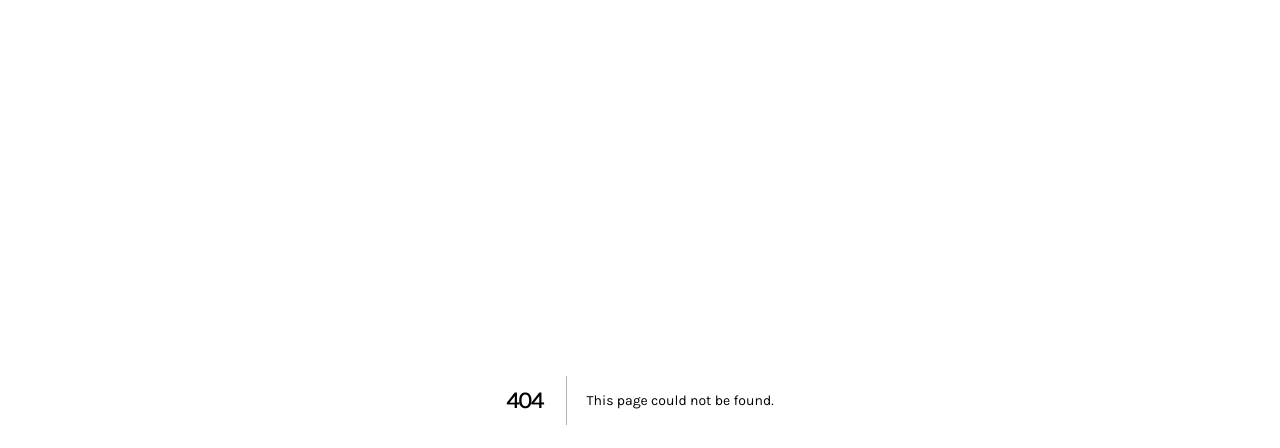
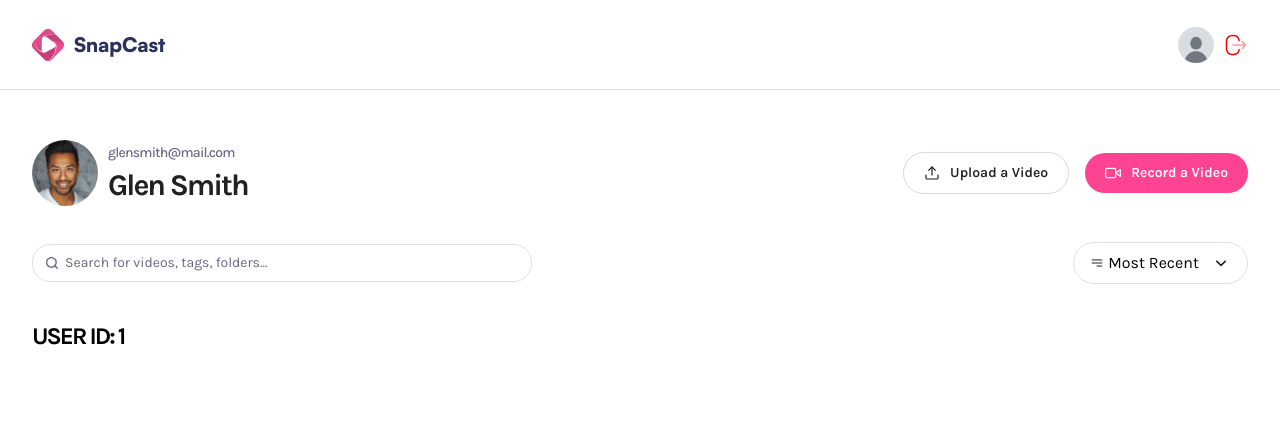
Before and after one commit to amaan-ur-raheman/snap-cast-video-sharing-app, a Next.js app: page /profile/1 in a window 1280 px wide. Before the commit this address had no page. Shown: the top 448 px of the page. Built offline with nearby package versions, Linux system fonts and the light colour scheme.

Commit message:
feat: restructure app layout and add new components
- Add new auth and root layout pages
- Implement Navbar, Header, and DropdownList components
- Remove old page.tsx and clean up constants

```diff
--- /dev/null
+++ b/app/(auth)/sign-in/page.tsx
@@ -0,0 +1,7 @@
+import React from "react";
+
+const Page = () => {
+	return <div>Auth</div>;
+};
+
+export default Page;
--- /dev/null
+++ b/app/(root)/layout.tsx
@@ -0,0 +1,13 @@
+import Navbar from "@/components/Navbar";
+import { ReactNode } from "react";
+
+const RootLayout = ({ children }: { children: ReactNode }) => {
+	return (
+		<div>
+			<Navbar />
+			{children}
+		</div>
+	);
+};
+
+export default RootLayout;
--- /dev/null
+++ b/app/(root)/page.tsx
@@ -0,0 +1,15 @@
+import Header from "@/components/Header";
+import React from "react";
+
+const Page = () => {
+	return (
+		<main className="wrapper page">
+			<Header title="All Videos" subHeader="Public Library" />
+			<h1 className="text-3xl font-bold font-karla">
+				Welcome to Loom Clone
+			</h1>
+		</main>
+	);
+};
+
+export default Page;
--- /dev/null
+++ b/app/(root)/profile/[id]/page.tsx
@@ -0,0 +1,18 @@
+import Header from "@/components/Header";
+
+const Page = async ({ params }: ParamsWithSearch) => {
+	const { id } = await params;
+
+	return (
+		<div className="wrapper page">
+			<Header
+				title="Glen Smith"
+				subHeader="glensmith@mail.com"
+				userImg="/assets/images/david.png"
+			/>
+			<h1 className="text-2xl font-karla font-bold">USER ID: {id}</h1>
+		</div>
+	);
+};
+
+export default Page;
--- a/app/page.tsx
+++ /dev/null
@@ -1,9 +0,0 @@
-import React from "react";
-
-const Page = () => {
-	return <div>
-		<h1 className="text-3xl font-bold font-karla">Welcome to Loom Clone</h1>
-	</div>;
-};
-
-export default Page;
--- /dev/null
+++ b/components/DropdownList.tsx
@@ -0,0 +1,49 @@
+"use client";
+
+import Image from "next/image";
+import { useState } from "react";
+
+const DropdownList = () => {
+	const [isOpen, setIsOpen] = useState(false);
+
+	return (
+		<div className="relative">
+			<div
+				className="cursor-pointer"
+				onClick={() => {
+					setIsOpen(!isOpen);
+				}}
+			>
+				<div className="filter-trigger">
+					<figure>
+						<Image
+							src="/assets/icons/hamburger.svg"
+							alt="menu"
+							width={14}
+							height={14}
+						/>
+						Most Recent
+					</figure>
+					<Image
+						src="/assets/icons/arrow-down.svg"
+						alt="arrow-down"
+						width={20}
+						height={20}
+					/>
+				</div>
+			</div>
+
+			{isOpen && (
+				<ul className="dropdown">
+					{["Most Recent", "Most Liked"].map((option) => (
+						<li key={option} className="list-item">
+							{option}
+						</li>
+					))}
+				</ul>
+			)}
+		</div>
+	);
+};
+
+export default DropdownList;
--- /dev/null
+++ b/components/Header.tsx
@@ -0,0 +1,70 @@
+import { ICONS } from "@/constants";
+import Image from "next/image";
+import Link from "next/link";
+import DropdownList from "./DropdownList";
+
+const Header = ({ title, subHeader, userImg }: SharedHeaderProps) => {
+	return (
+		<header className="header">
+			<section className="header-container">
+				<div className="details">
+					{userImg && (
+						<Image
+							src={userImg || "/assets/images/dummy.jpg"}
+							alt="user"
+							width={66}
+							height={66}
+							className="rounded-full"
+						/>
+					)}
+
+					<article>
+						<p>{subHeader}</p>
+						<h1>{title}</h1>
+					</article>
+				</div>
+				<aside>
+					<Link href="/upload">
+						<Image
+							src="/assets/icons/upload.svg"
+							alt="upload"
+							width={16}
+							height={16}
+						/>
+						<span>Upload a Video</span>
+					</Link>
+					<div className="record">
+						<button className="primary-btn">
+							<Image
+								src={ICONS.record}
+								alt="record"
+								width={16}
+								height={16}
+							/>
+							<span>Record a Video</span>
+						</button>
+					</div>
+				</aside>
+			</section>
+
+			<section className="search-filter">
+				<div className="search">
+					<input
+						type="text"
+						placeholder="Search for videos, tags, folders..."
+					/>
+					<Image
+						src="/assets/icons/search.svg"
+						alt="search"
+						width={16}
+						height={16}
+					/>
+				</div>
+
+				<DropdownList />
+			</section>
+		</header>
+	);
+};
+
+export default Header;
--- /dev/null
+++ b/components/Navbar.tsx
@@ -0,0 +1,52 @@
+"use client";
+
+import Image from "next/image";
+import Link from "next/link";
+import { useRouter } from "next/navigation";
+
+const user = {};
+
+const Navbar = () => {
+	const router = useRouter();
+
+	return (
+		<header className="navbar">
+			<nav>
+				<Link href="/">
+					<Image
+						src="/assets/icons/logo.svg"
+						alt="logo"
+						width={32}
+						height={32}
+					/>
+					<h1>SnapCast</h1>
+				</Link>
+
+				{user && (
+					<figure>
+						<button title="User" onClick={() => router.push("/profile/123456")}>
+							<Image
+								src="/assets/images/dummy.jpg"
+								alt="User"
+								width={36}
+								height={36}
+								className="rounded-full aspect-square"
+							/>
+						</button>
+						<button title="Logout" className="cursor-pointer">
+							<Image
+								src="/assets/icons/logout.svg"
+								alt="Logout"
+								width={24}
+								height={24}
+								className="rotate-180"
+							/>
+						</button>
+					</figure>
+				)}
+			</nav>
+		</header>
+	);
+};
+
+export default Navbar;
--- a/constants/index.ts
+++ b/constants/index.ts
@@ -1,52 +1,3 @@
-export const MAX_VIDEO_SIZE = 500 * 1024 * 1024;
-export const MAX_THUMBNAIL_SIZE = 10 * 1024 * 1024;
-
-export const BUNNY = {
-  STREAM_BASE_URL: "https://video.bunnycdn.com/library",
-  STORAGE_BASE_URL: "https://sg.storage.bunnycdn.com/snapcast",
-  CDN_URL: "https://snapcast.b-cdn.net",
-  EMBED_URL: "https://iframe.mediadelivery.net/embed",
-  TRANSCRIPT_URL: "https://vz-47a08e64-84d.b-cdn.net",
-};
-
-export const emojis = ["😂", "😍", "👍"];
-
-export const filterOptions = [
-  "Most Viewed",
-  "Most Recent",
-  "Oldest First",
-  "Least Viewed",
-];
-
-export const visibilities: Visibility[] = ["public", "private"];
-
-export const ICONS = {
-  record: "/assets/icons/record.svg",
-  close: "/assets/icons/close.svg",
-  upload: "/assets/icons/upload.svg",
-};
-
-export const initialVideoState = {
-  isLoaded: false,
-  hasIncrementedView: false,
-  isProcessing: true,
-  processingProgress: 0,
-};
-
-export const infos = ["transcript", "metadata"];
-
-export const DEFAULT_VIDEO_CONFIG = {
-  width: { ideal: 1920 },
-  height: { ideal: 1080 },
-  frameRate: { ideal: 30 },
-};
-
-export const DEFAULT_RECORDING_CONFIG = {
-  mimeType: "video/webm;codecs=vp9,opus",
-  audioBitsPerSecond: 128000,
-  videoBitsPerSecond: 2500000,
-};
-
 export const MAX_VIDEO_SIZE = 500 * 1024 * 1024;
 export const MAX_THUMBNAIL_SIZE = 10 * 1024 * 1024;
 
```
